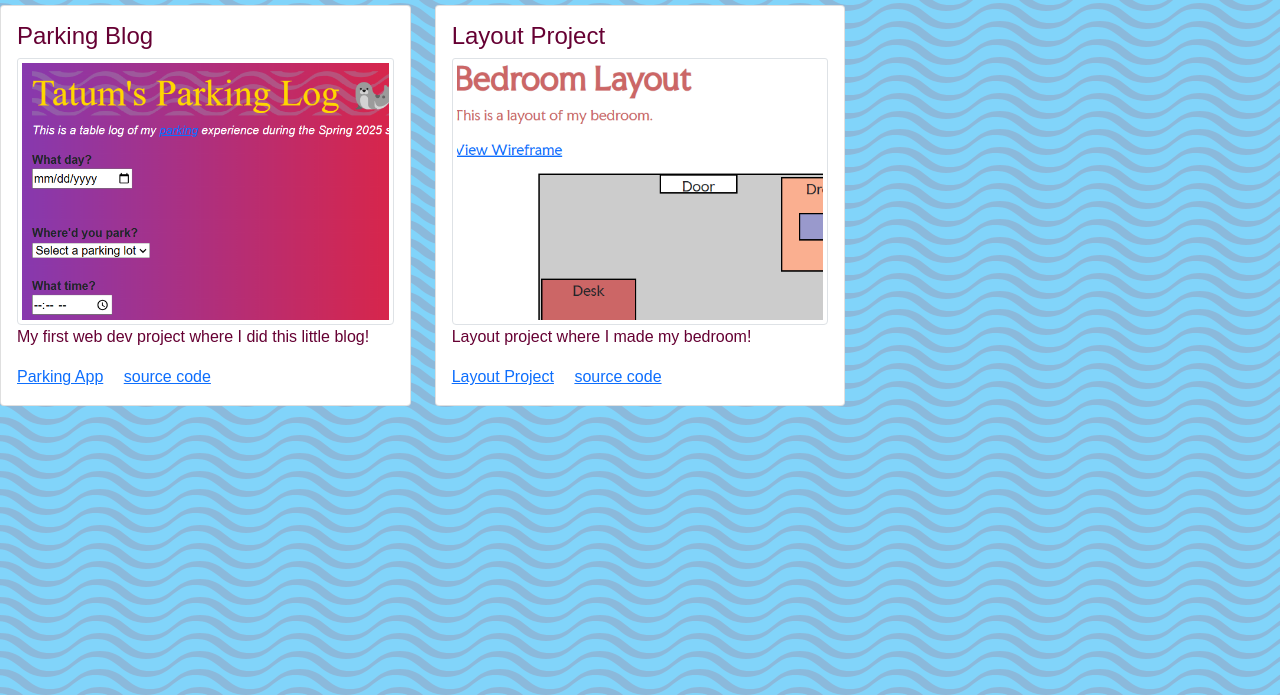
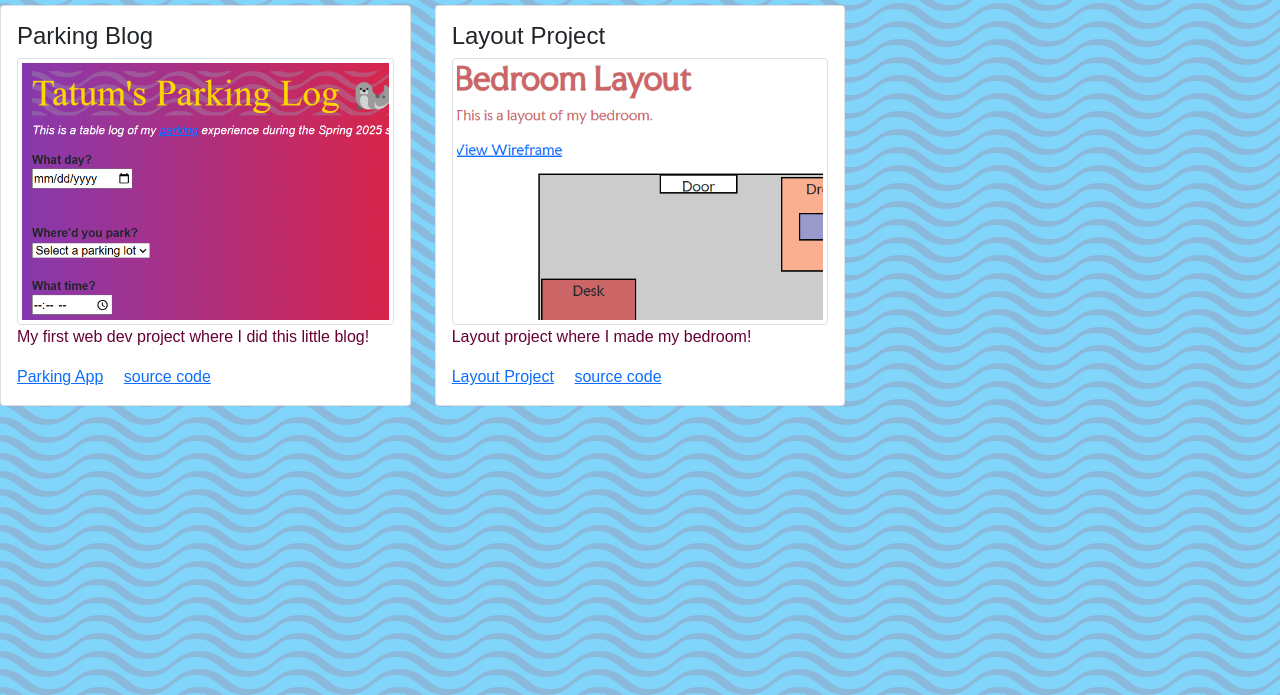
Before and after one commit to tatumduthu/animated-disco-charlie, a plain HTML site: page index.html in a window 1280 px wide. Shown: the part 105-800 px from the top of the page. Drawn offline with nearby package versions, Linux system fonts and the light colour scheme; a web font is replaced by a local one.

Commit message:
Update style.css

```diff
--- a/styles/style.css
+++ b/styles/style.css
@@ -50,6 +50,6 @@ body {
   color: white;
 }
 
-h1, .card-title, .card-text {
+h1, p {
   color: #660033
 }
```
